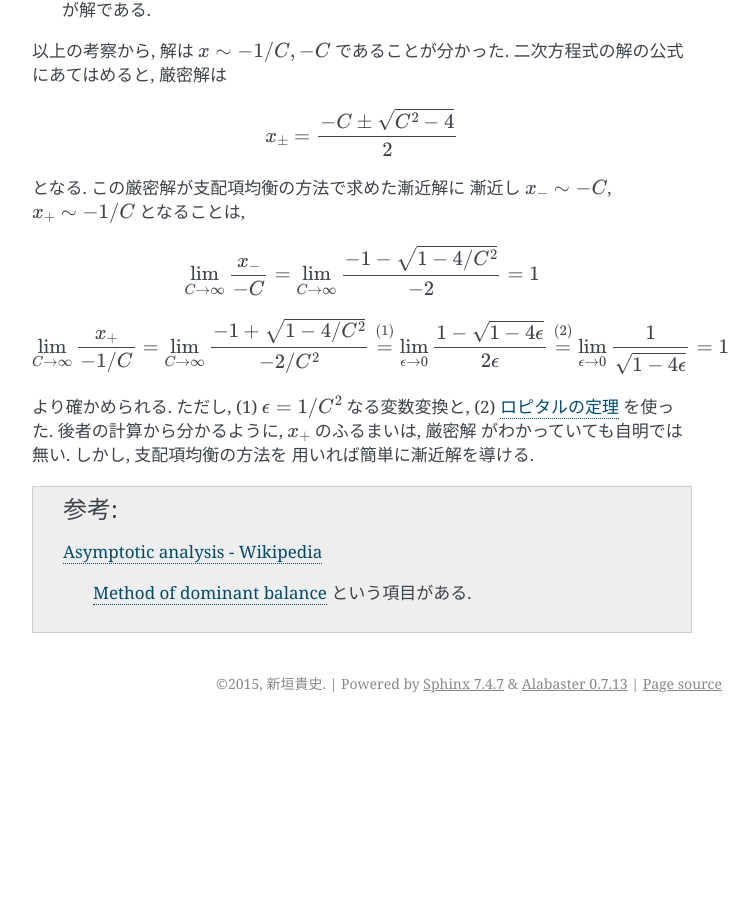
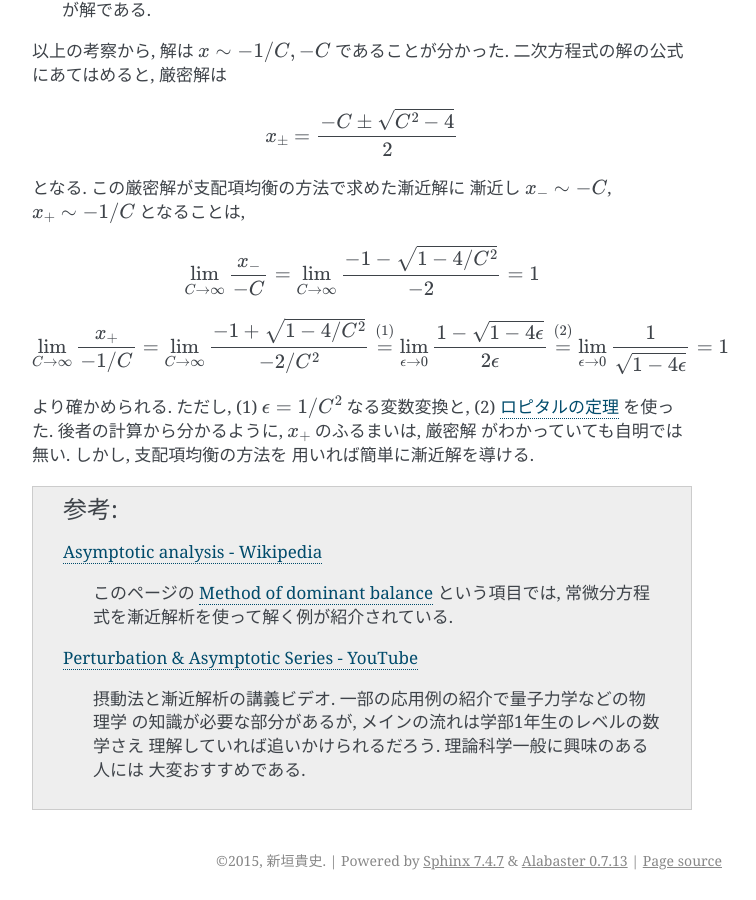
Before and after one commit to tkf/balance-tutorial-ja, a Sphinx documentation site: the page built from source/appendices/asymptotic_analysis.rst, in a window 1280 px wide and 900 px high, scrolled down 1328 px. Shown: the whole window, without its empty margins (388-1144 px from the left). Built offline with Sphinx 7.4.7, drawn with Linux system fonts in a browser that asks for light colours; before the commit the page ends 2051 px from its top, so only the background shows below that.

Commit message:
漸近解析のリンクを修正&追加

```diff
--- a/source/appendices/asymptotic_analysis.rst
+++ b/source/appendices/asymptotic_analysis.rst
@@ -141,6 +141,14 @@ __ http://ja.wikipedia.org/wiki/ロピタルの定理
 
    `Asymptotic analysis - Wikipedia
    <http://en.wikipedia.org/wiki/Asymptotic_analysis>`_
+     このページの
      `Method of dominant balance
      <http://en.wikipedia.org/wiki/Asymptotic_analysis#Method_of_dominant_balance>`_
-     という項目がある.
+     という項目では, 常微分方程式を漸近解析を使って解く例が紹介されている.
+
+   `Perturbation & Asymptotic Series - YouTube
+   <https://www.youtube.com/playlist?list=PL43B1963F261E6E47>`_
+     摂動法と漸近解析の講義ビデオ.  一部の応用例の紹介で量子力学などの物理学
+     の知識が必要な部分があるが, メインの流れは学部1年生のレベルの数学さえ
+     理解していれば追いかけられるだろう.  理論科学一般に興味のある人には
+     大変おすすめである.
```
